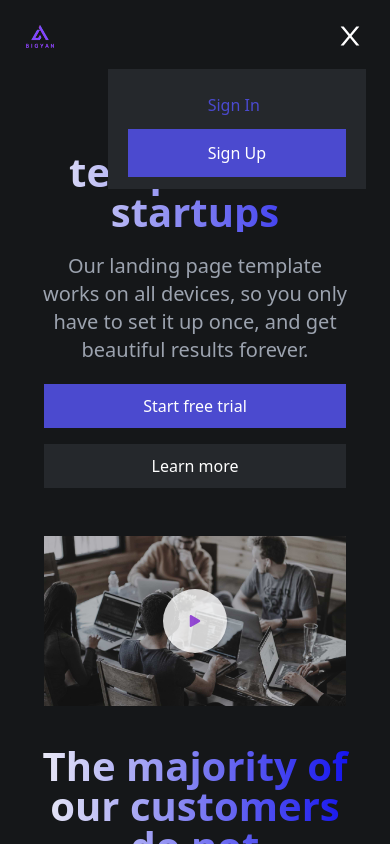
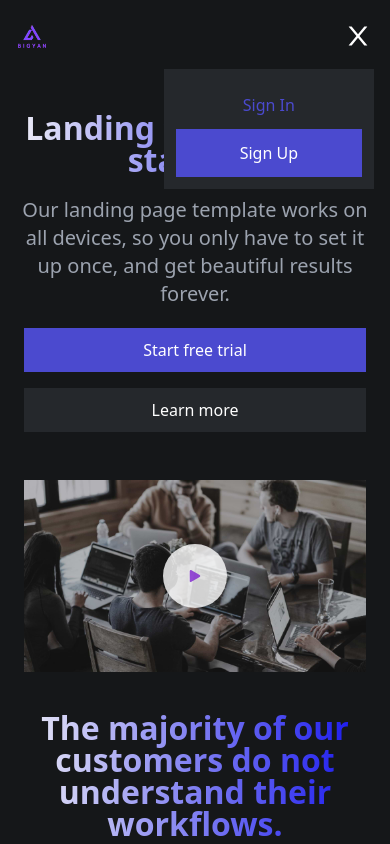
Before and after one commit to bigyan-sapkota/open-pro, a React (Vite) app: page / in a window 390 px wide. Both pictures are taken after a click on the icon 350 px from the left and 36 px from the top of the page. Shown: the top 844 px of the page. Built offline with nearby package versions, Linux system fonts and the light colour scheme.

Commit message:
Enhancement..

```diff
--- a/package.json
+++ b/package.json
@@ -24,6 +24,8 @@
     "eslint-plugin-react-hooks": "^4.6.0",
     "eslint-plugin-react-refresh": "^0.4.3",
     "postcss": "^8.4.31",
+    "prettier": "^3.0.3",
+    "prettier-plugin-tailwindcss": "^0.5.6",
     "tailwindcss": "^3.3.3",
     "vite": "^4.4.5"
   }
--- a/src/App.jsx
+++ b/src/App.jsx
@@ -10,7 +10,7 @@ import Footer from "./Containers/Footer";
 
 const App = () => {
   return (
-    <div className="px-2 md:px-7">
+    <div className="md:px-7">
       <Navbar />
       <Home />
       <Clients />
--- a/src/Components/HeaderText.jsx
+++ b/src/Components/HeaderText.jsx
@@ -4,7 +4,7 @@ const HeaderText = (props) => {
   return (
     <div>
       <div className="flex items-center justify-center">
-        <h1 className="text-white purple-gradient text-[40px] leading-none font-extrabold text-center md:text-5xl md:leading-[61px] px-3 max-w-4xl">
+        <h1 className="purple-gradient text-[32px] md:text-[40px] leading-none font-extrabold text-center md:text-5xl md:leading-[61px] px-3 max-w-4xl">
           {props.head}
         </h1>
       </div>
--- a/src/Components/SignInOut.jsx
+++ b/src/Components/SignInOut.jsx
@@ -2,11 +2,11 @@ import React from "react";
 
 const Signinout = () => {
   return (
-    <div className="py-3 px-5 bg-[#25282C] md:flex md:bg-transparent">
-      <button className="bg-transparent text-[#4b4acf] px-20 py-3 hover:text-white whitespace-nowrap font-medium text-base text-center md:px-5 md:py-2">
+    <div className="py-3 px-3 bg-[#25282C] md:flex md:bg-transparent">
+      <button className="bg-transparent text-[#4b4acf] w-full px-16 py-3 hover:text-white whitespace-nowrap font-medium text-base text-center md:px-5 md:py-2">
         Sign In
       </button>
-      <button className="text-white px-20 py-3 bg-[#4b4acf] hover:bg-[#3939a0] whitespace-nowrap font-medium text-base md:px-5 md:py-2">
+      <button className="text-white w-full px-16 py-3 bg-[#4b4acf] hover:bg-[#3939a0] whitespace-nowrap font-medium text-base md:px-5 md:py-2">
         Sign Up
       </button>
     </div>
--- a/src/Containers/Clients.jsx
+++ b/src/Containers/Clients.jsx
@@ -17,7 +17,7 @@ const clientItems = [
 
 const Clients = () => {
   return (
-    <div className="px-4 mt-10">
+    <div className="px-1 md:px-4 mt-10">
       <div className="md:px-20">
         <HeaderText
           head="The majority of our customers do not understand their workflows."
--- a/src/Containers/Contact.jsx
+++ b/src/Containers/Contact.jsx
@@ -18,7 +18,7 @@ const Contact = () => {
               <input
                 type="text"
                 placeholder="Your best email..."
-                className="mt-3 md:mt-0 w-full text-gray-400 bg-[#4B4ACF] text-left text-lg py-1.5 md:py-2 md:pr-24 px-4 border-[1px] border-[#8D8DFF]"
+                className="mt-3 md:mt-0 w-full text-gray-400 bg-[#4B4ACF] text-left text-lg py-1.5 md:py-2 md:pr-24 px-4 border-[1px] border-[#8D8DFF] focus:outline-none"
               />
               <input
                 type="submit"
--- a/src/Containers/Home.jsx
+++ b/src/Containers/Home.jsx
@@ -5,10 +5,8 @@ import { FaPlay } from "react-icons/fa";
 import HeaderText from "../Components/HeaderText";
 
 const Home = () => {
-  const [showVideo, setShowVideo] = useState(false);
-
   return (
-    <div className="px-4 mt-10">
+    <div className="px-1 md:px-4 mt-10">
       <div className="md:px-20">
         <div className="mt-5">
           <HeaderText
```
Also changed, not shown: 1 other file (tests, documents, lock files or other folders).
